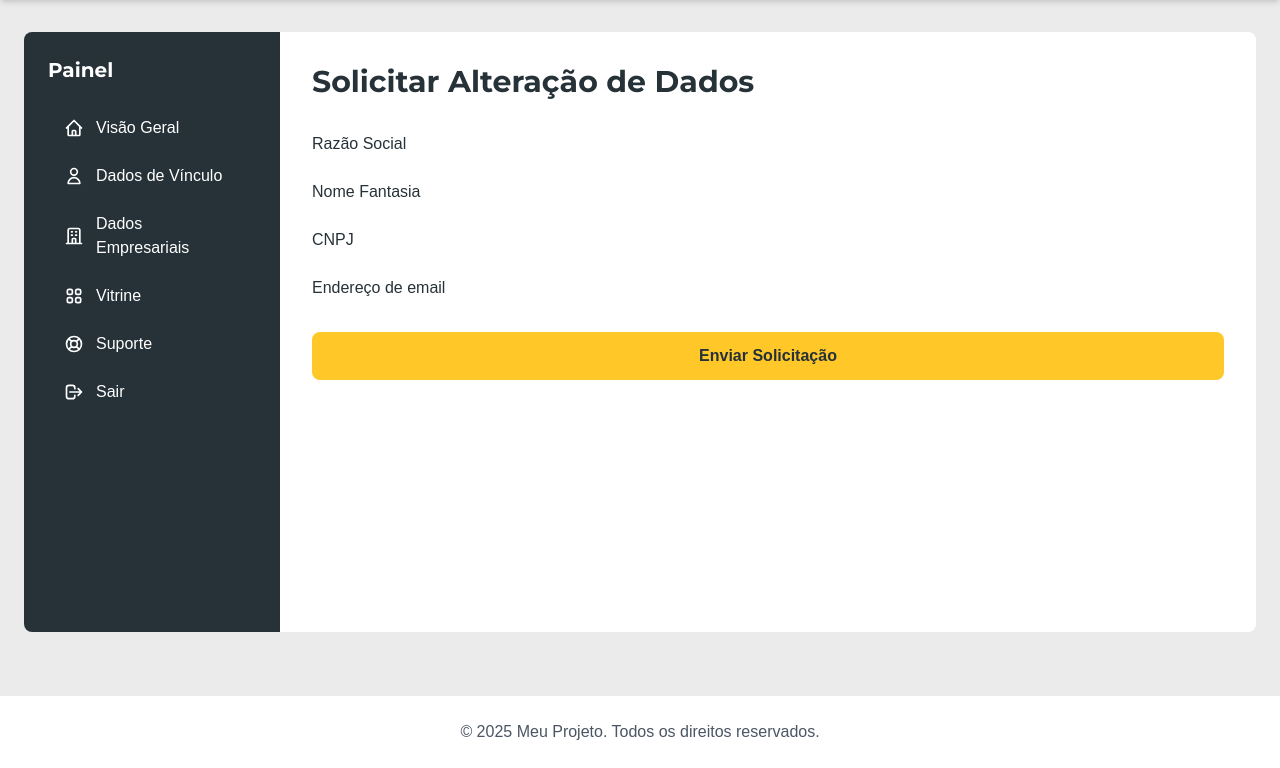
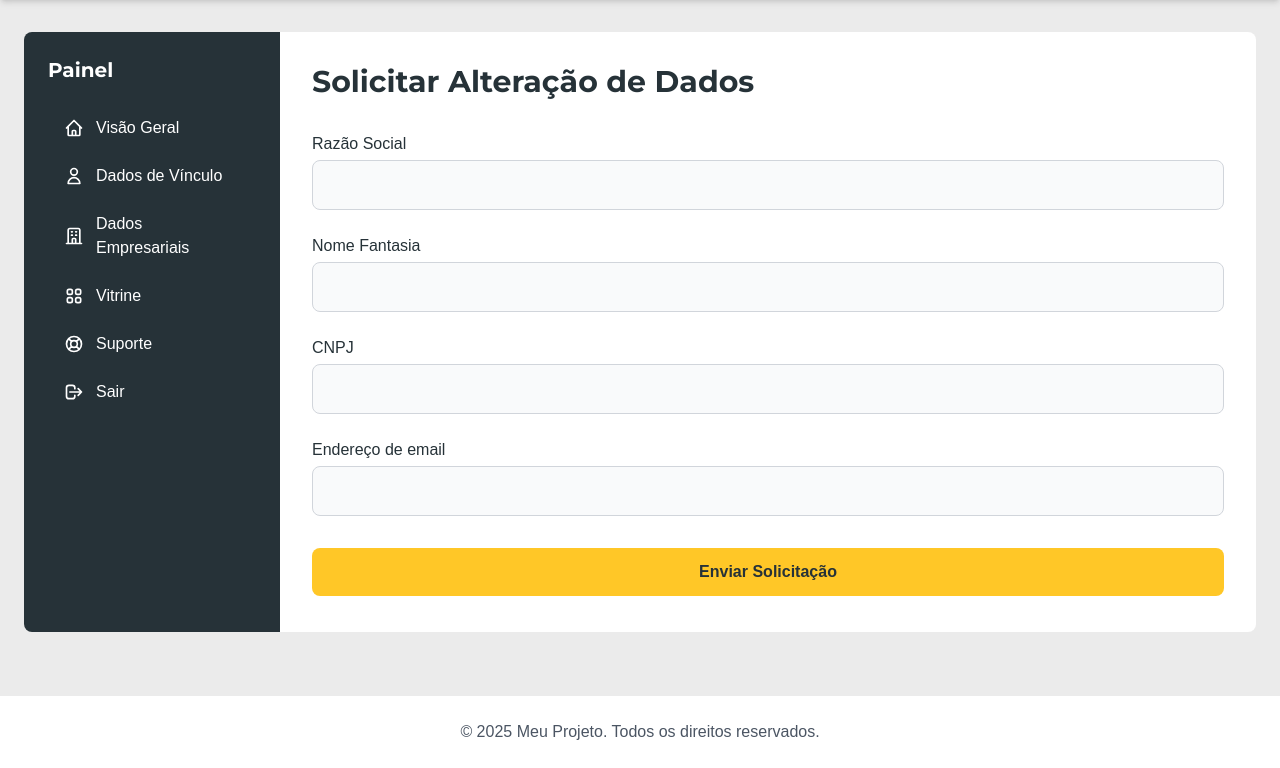
Before and after one commit to andlybras/rrtradehub_seadi, a Django app: a page that uses user_management/templates/user_management/user_profile.html in a window 1280 px wide. Shown: the part 72-840 px from the top of the page. Run offline with Django 5.2, Linux system fonts and the light colour scheme; a user stored in the database is signed in; some libraries are stand-ins or nearby versions; some web fonts are replaced.

Commit message:
Estiliza os campos do formulário de alteração dos dados de vinculo

```diff
--- a/user_management/templates/user_management/user_profile.html
+++ b/user_management/templates/user_management/user_profile.html
@@ -1,4 +1,24 @@
 {% extends 'dashboard_base.html' %}
+
+{% block extra_head %}
+<style>
+    .form-input {
+        width: 100%;
+        padding: 0.75rem;
+        border: 1px solid #D1D5DB;
+        border-radius: 0.5rem;
+        transition: all 0.3s ease;
+        background-color: #F9FAFB;
+        margin-top: 0.25rem;
+    }
+    .form-input:focus {
+        outline: none;
+        border-color: #41A2C5;
+        box-shadow: 0 0 0 3px rgba(65, 162, 197, 0.3);
+        background-color: white;
+    }
+</style>
+{% endblock %}
 
 {% block dashboard_content %}
     {% if edit_mode %}
```
